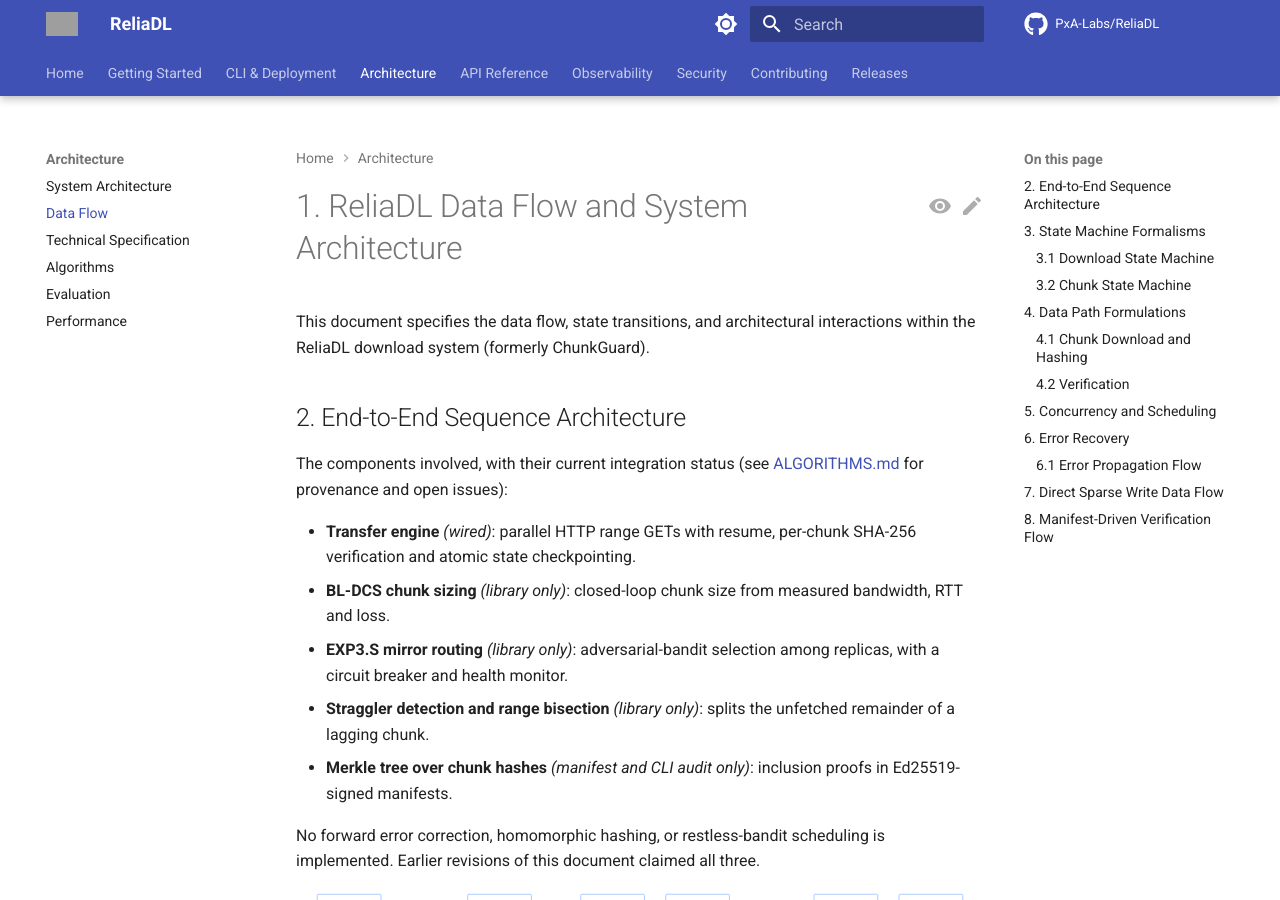
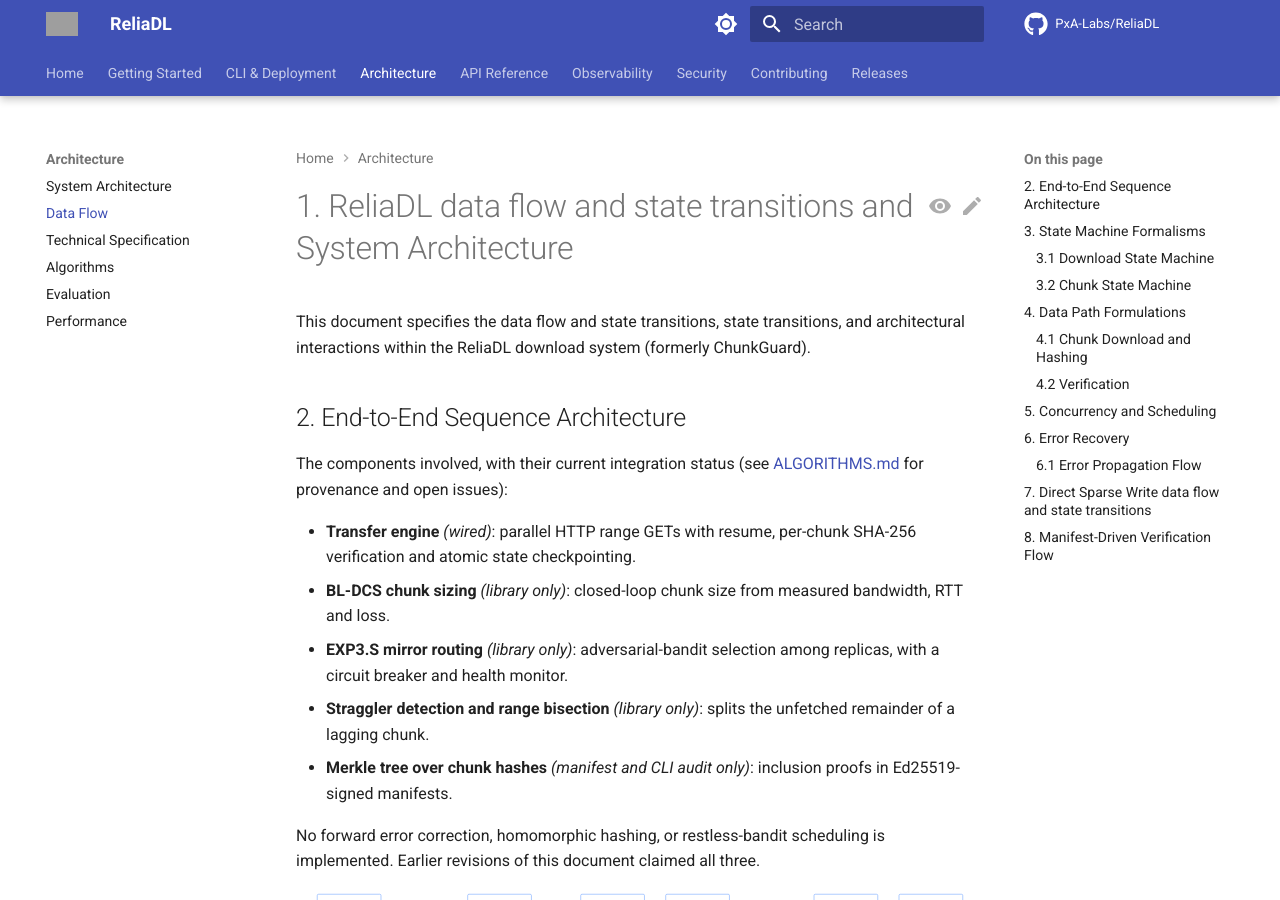
Before and after one commit to PxA-Labs/ReliaDL, an MkDocs documentation site: the page built from docs/DATA_FLOW.md, in a window 1280 px wide and 900 px high. Built offline with MkDocs 1.6.1 and Material for MkDocs 9.7.7, drawn with Linux system fonts in a browser that asks for light colours; comment, search, counter and statistics services are not loaded; the version menu is left out; some of the changed text lies outside the part shown; grey boxes are pictures that could not be loaded.

Commit message:
docs: expand data flow document scope description

````diff
--- a/docs/DATA_FLOW.md
+++ b/docs/DATA_FLOW.md
@@ -1,6 +1,6 @@
-# 1. ReliaDL Data Flow and System Architecture
+# 1. ReliaDL data flow and state transitions and System Architecture
 
-This document specifies the data flow, state transitions, and architectural interactions within the ReliaDL download system (formerly ChunkGuard).
+This document specifies the data flow and state transitions, state transitions, and architectural interactions within the ReliaDL download system (formerly ChunkGuard).
 
 ## 2. End-to-End Sequence Architecture
 
@@ -178,7 +178,7 @@
 
 ---
 
-## 7. Direct Sparse Write Data Flow
+## 7. Direct Sparse Write data flow and state transitions
 
 ```
 Download Initialized (--direct-write)
````
